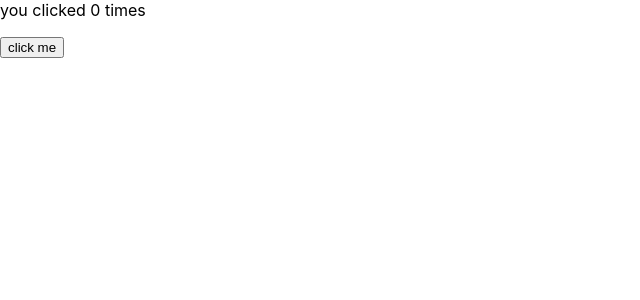
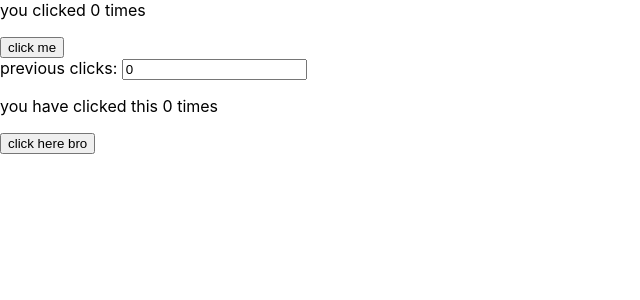
Before and after one commit to PraneshUlleri/Reactjs, a React (Create React App) app in the folder react-advanced-app/: page / in a window 1280 px wide. Shown: the top 300 px of the page, without its empty margins (0-640 px from the left). Built offline with nearby package versions, Linux system fonts and the light colour scheme.

Commit message:
statehooks

```diff
--- a/react-advanced-app/src/App.js
+++ b/react-advanced-app/src/App.js
@@ -1,9 +1,14 @@
-import logo from './logo.svg';
 import './App.css';
 import Counter from './Counter';
+import NewCounter from './NewCounter';
 
 function App() {
-  return <Counter />;
+  return (
+    <div>
+      <Counter />
+      <NewCounter />
+    </div>
+  );
 }
 
 export default App;
--- /dev/null
+++ b/react-advanced-app/src/NewCounter.js
@@ -0,0 +1,24 @@
+import React from 'react';
+import { useState } from 'react';
+
+export default function NewCounter() {
+  const [count, setCount] = useState(0);
+  const [previous, setPrevious] = useState(0);
+  const inputChange = (event) => {
+    setPrevious(Number(event.target.value));
+  };
+  const increase = () => {
+    setCount(count + 1);
+  };
+  return (
+    <div>
+      <label>
+        previous clicks:{' '}
+        <input type="text" value={previous} onChange={inputChange} />
+      </label>
+      <p>you have clicked this {previous + count} times</p>
+
+      <button onClick={increase}>click here bro</button>
+    </div>
+  );
+}
```
